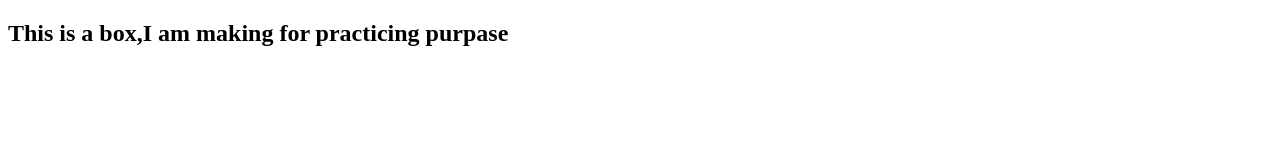
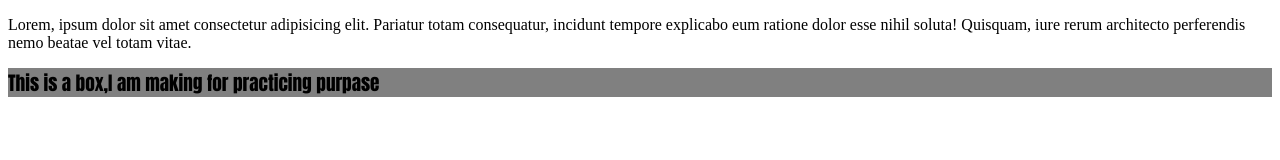
Before and after one commit to SyedShahanurShammas/my-third-repo, a plain HTML site: page index.html in a window 1280 px wide. Drawn offline with Linux system fonts and the light colour scheme.

Commit message:
chenged it for first time

```diff
--- a/index.html
+++ b/index.html
@@ -4,7 +4,11 @@
     <meta charset="UTF-8">
     <meta http-equiv="X-UA-Compatible" content="IE=edge">
     <meta name="viewport" content="width=device-width, initial-scale=1.0">
+    <link rel="stylesheet" href="style.css">
     <title>My third repo</title>
+    <p>
+        Lorem, ipsum dolor sit amet consectetur adipisicing elit. Pariatur totam consequatur, incidunt tempore explicabo eum ratione dolor esse nihil soluta! Quisquam, iure rerum architecto perferendis nemo beatae vel totam vitae.
+    </p>
 </head>
 <body>
     <h2>This is a box,I am making for practicing purpase</h2>
--- /dev/null
+++ b/style.css
@@ -0,0 +1,5 @@
+h2{
+   font-size: larger;
+   font-family: Impact, Haettenschweiler, 'Arial Narrow Bold', sans-serif;
+   background-color: gray;
+}
```
